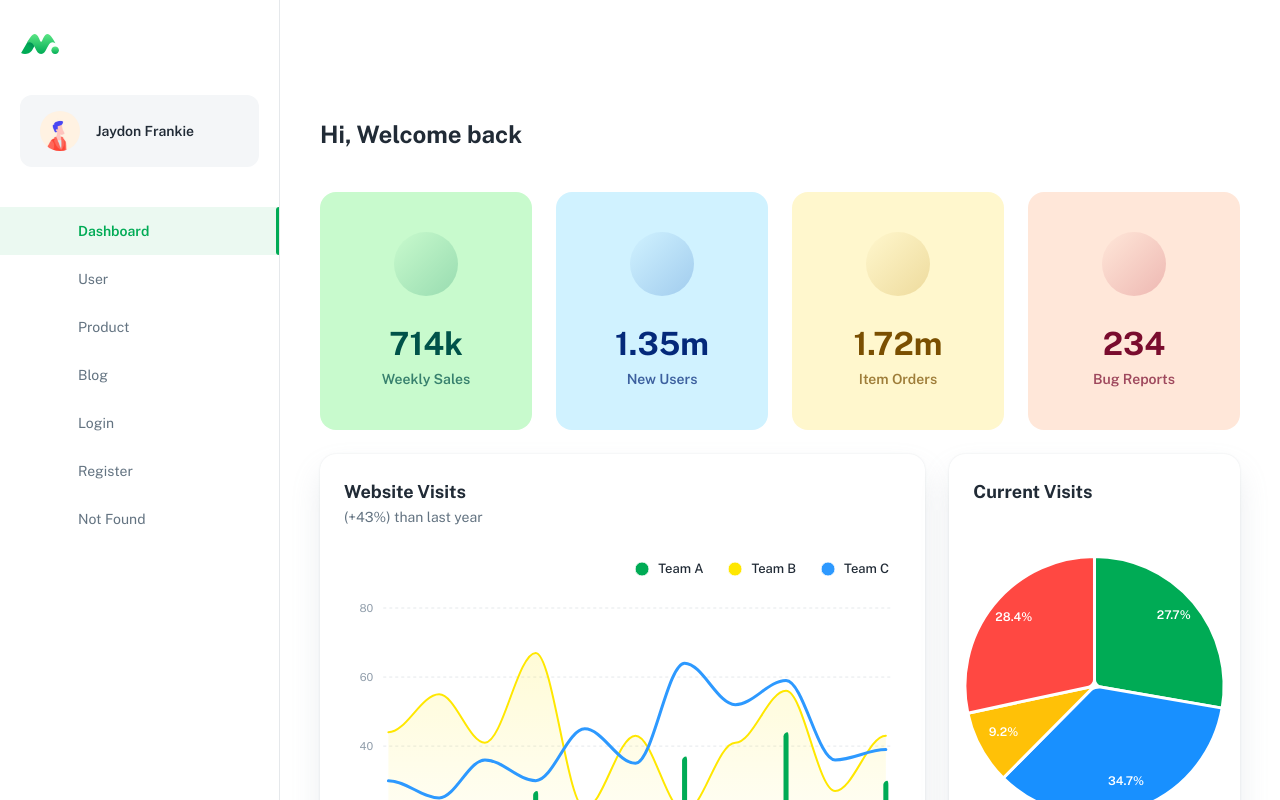
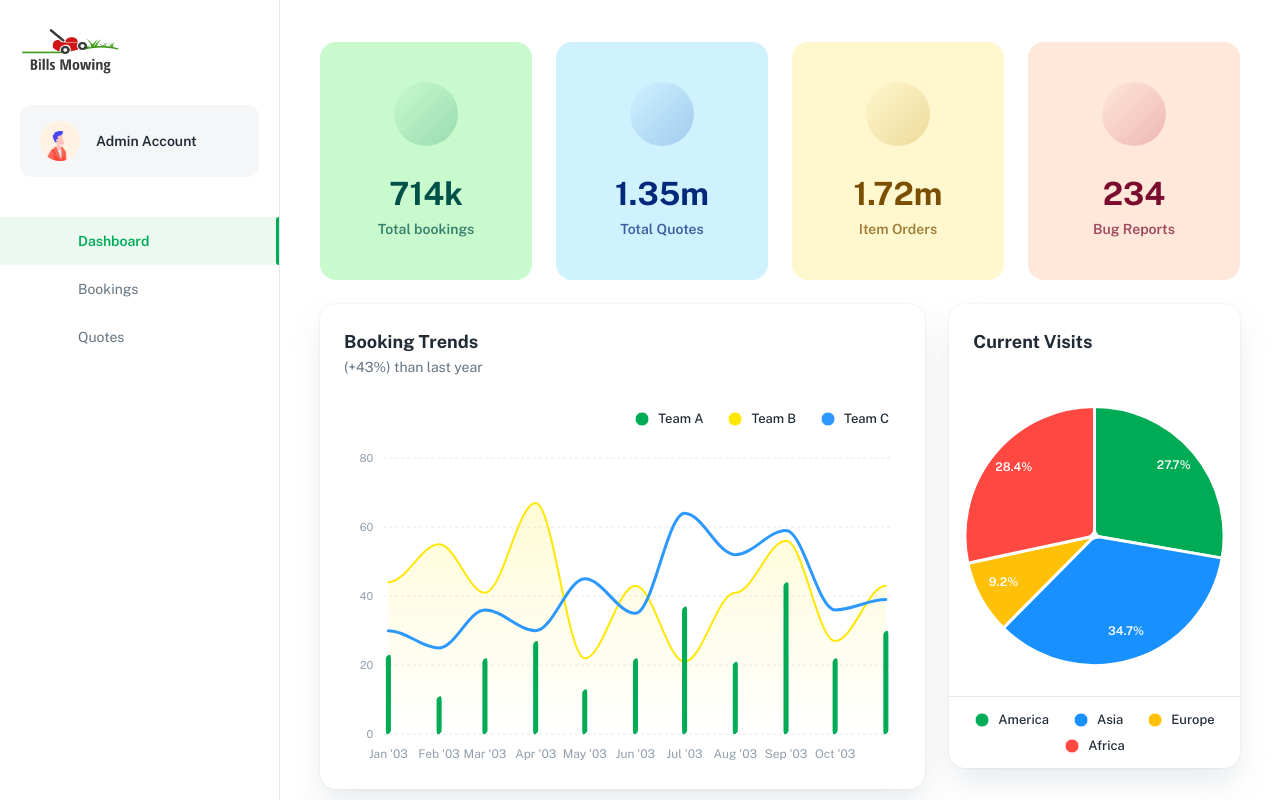
Before and after one commit to b-y-f/Lawn-Mowing-Admin-2021, a React (Create React App) app: page /dashboard/app in a window 1280 px wide. Shown: the top 800 px of the page. Built offline with nearby package versions, Linux system fonts and the light colour scheme; a web font is replaced by a local one.

Commit message:
comment out useless layout

```diff
--- a/src/_mocks_/account.js
+++ b/src/_mocks_/account.js
@@ -1,7 +1,7 @@
 // ----------------------------------------------------------------------
 
 const account = {
-  displayName: 'Jaydon Frankie',
+  displayName: 'Admin Account',
   email: 'demo@minimals.cc',
   photoURL: '/static/mock-images/avatars/avatar_default.jpg'
 };
--- a/src/components/Logo.js
+++ b/src/components/Logo.js
@@ -9,5 +9,5 @@ Logo.propTypes = {
 };
 
 export default function Logo({ sx }) {
-  return <Box component="img" src="/static/logo.svg" sx={{ width: 40, height: 40, ...sx }} />;
+  return <Box component="img" src="/static/logo.png" sx={{ width: 100, height: 50, ...sx }} />;
 }
--- a/src/components/_dashboard/app/AppNewUsers.js
+++ b/src/components/_dashboard/app/AppTotalBookings.js
@@ -1,5 +1,5 @@
 import { Icon } from '@iconify/react';
-import appleFilled from '@iconify/icons-ant-design/apple-filled';
+import androidFilled from '@iconify/icons-ant-design/android-filled';
 // material
 import { alpha, styled } from '@mui/material/styles';
 import { Card, Typography } from '@mui/material';
@@ -12,8 +12,8 @@ const RootStyle = styled(Card)(({ theme }) => ({
   boxShadow: 'none',
   textAlign: 'center',
   padding: theme.spacing(5, 0),
-  color: theme.palette.info.darker,
-  backgroundColor: theme.palette.info.lighter
+  color: theme.palette.primary.darker,
+  backgroundColor: theme.palette.primary.lighter
 }));
 
 const IconWrapperStyle = styled('div')(({ theme }) => ({
@@ -25,26 +25,26 @@ const IconWrapperStyle = styled('div')(({ theme }) => ({
   height: theme.spacing(8),
   justifyContent: 'center',
   marginBottom: theme.spacing(3),
-  color: theme.palette.info.dark,
-  backgroundImage: `linear-gradient(135deg, ${alpha(theme.palette.info.dark, 0)} 0%, ${alpha(
-    theme.palette.info.dark,
+  color: theme.palette.primary.dark,
+  backgroundImage: `linear-gradient(135deg, ${alpha(theme.palette.primary.dark, 0)} 0%, ${alpha(
+    theme.palette.primary.dark,
     0.24
   )} 100%)`
 }));
 
 // ----------------------------------------------------------------------
 
-const TOTAL = 1352831;
+const TOTAL = 714000;
 
-export default function AppNewUsers() {
+export default function AppTotalBookings() {
   return (
     <RootStyle>
       <IconWrapperStyle>
-        <Icon icon={appleFilled} width={24} height={24} />
+        <Icon icon={androidFilled} width={24} height={24} />
       </IconWrapperStyle>
       <Typography variant="h3">{fShortenNumber(TOTAL)}</Typography>
       <Typography variant="subtitle2" sx={{ opacity: 0.72 }}>
-        New Users
+        Total bookings
       </Typography>
     </RootStyle>
   );
--- a/src/components/_dashboard/app/AppWeeklySales.js
+++ b/src/components/_dashboard/app/AppTotalQuotes.js
@@ -1,5 +1,5 @@
 import { Icon } from '@iconify/react';
-import androidFilled from '@iconify/icons-ant-design/android-filled';
+import appleFilled from '@iconify/icons-ant-design/apple-filled';
 // material
 import { alpha, styled } from '@mui/material/styles';
 import { Card, Typography } from '@mui/material';
@@ -12,8 +12,8 @@ const RootStyle = styled(Card)(({ theme }) => ({
   boxShadow: 'none',
   textAlign: 'center',
   padding: theme.spacing(5, 0),
-  color: theme.palette.primary.darker,
-  backgroundColor: theme.palette.primary.lighter
+  color: theme.palette.info.darker,
+  backgroundColor: theme.palette.info.lighter
 }));
 
 const IconWrapperStyle = styled('div')(({ theme }) => ({
@@ -25,26 +25,26 @@ const IconWrapperStyle = styled('div')(({ theme }) => ({
   height: theme.spacing(8),
   justifyContent: 'center',
   marginBottom: theme.spacing(3),
-  color: theme.palette.primary.dark,
-  backgroundImage: `linear-gradient(135deg, ${alpha(theme.palette.primary.dark, 0)} 0%, ${alpha(
-    theme.palette.primary.dark,
+  color: theme.palette.info.dark,
+  backgroundImage: `linear-gradient(135deg, ${alpha(theme.palette.info.dark, 0)} 0%, ${alpha(
+    theme.palette.info.dark,
     0.24
   )} 100%)`
 }));
 
 // ----------------------------------------------------------------------
 
-const TOTAL = 714000;
+const TOTAL = 1352831;
 
-export default function AppWeeklySales() {
+export default function AppTotalQuotes() {
   return (
     <RootStyle>
       <IconWrapperStyle>
-        <Icon icon={androidFilled} width={24} height={24} />
+        <Icon icon={appleFilled} width={24} height={24} />
       </IconWrapperStyle>
       <Typography variant="h3">{fShortenNumber(TOTAL)}</Typography>
       <Typography variant="subtitle2" sx={{ opacity: 0.72 }}>
-        Weekly Sales
+        Total Quotes
       </Typography>
     </RootStyle>
   );
--- a/src/components/_dashboard/app/AppWebsiteVisits.js
+++ b/src/components/_dashboard/app/AppWebsiteVisits.js
@@ -60,7 +60,7 @@ export default function AppWebsiteVisits() {
 
   return (
     <Card>
-      <CardHeader title="Website Visits" subheader="(+43%) than last year" />
+      <CardHeader title="Booking Trends" subheader="(+43%) than last year" />
       <Box sx={{ p: 3, pb: 1 }} dir="ltr">
         <ReactApexChart type="line" series={CHART_DATA} options={chartOptions} height={364} />
       </Box>
--- a/src/components/_dashboard/app/index.js
+++ b/src/components/_dashboard/app/index.js
@@ -4,9 +4,9 @@ export { default as AppCurrentSubject } from './AppCurrentSubject';
 export { default as AppCurrentVisits } from './AppCurrentVisits';
 export { default as AppItemOrders } from './AppItemOrders';
 export { default as AppNewsUpdate } from './AppNewsUpdate';
-export { default as AppNewUsers } from './AppNewUsers';
+export { default as AppTotalQuotes } from './AppTotalQuotes';
 export { default as AppOrderTimeline } from './AppOrderTimeline';
 export { default as AppTasks } from './AppTasks';
 export { default as AppTrafficBySite } from './AppTrafficBySite';
 export { default as AppWebsiteVisits } from './AppWebsiteVisits';
-export { default as AppWeeklySales } from './AppWeeklySales';
+export { default as AppTotalBookings } from './AppTotalBookings';
--- a/src/layouts/dashboard/SidebarConfig.js
+++ b/src/layouts/dashboard/SidebarConfig.js
@@ -2,10 +2,10 @@ import { Icon } from '@iconify/react';
 import pieChart2Fill from '@iconify/icons-eva/pie-chart-2-fill';
 import peopleFill from '@iconify/icons-eva/people-fill';
 import shoppingBagFill from '@iconify/icons-eva/shopping-bag-fill';
-import fileTextFill from '@iconify/icons-eva/file-text-fill';
-import lockFill from '@iconify/icons-eva/lock-fill';
-import personAddFill from '@iconify/icons-eva/person-add-fill';
-import alertTriangleFill from '@iconify/icons-eva/alert-triangle-fill';
+// import fileTextFill from '@iconify/icons-eva/file-text-fill';
+// import lockFill from '@iconify/icons-eva/lock-fill';
+// import personAddFill from '@iconify/icons-eva/person-add-fill';
+// import alertTriangleFill from '@iconify/icons-eva/alert-triangle-fill';
 
 // ----------------------------------------------------------------------
 
@@ -18,35 +18,35 @@ const sidebarConfig = [
     icon: getIcon(pieChart2Fill)
   },
   {
-    title: 'user',
+    title: 'bookings',
     path: '/dashboard/user',
     icon: getIcon(peopleFill)
   },
   {
-    title: 'product',
+    title: 'quotes',
     path: '/dashboard/products',
     icon: getIcon(shoppingBagFill)
-  },
-  {
-    title: 'blog',
-    path: '/dashboard/blog',
-    icon: getIcon(fileTextFill)
-  },
-  {
-    title: 'login',
-    path: '/login',
-    icon: getIcon(lockFill)
-  },
-  {
-    title: 'register',
-    path: '/register',
-    icon: getIcon(personAddFill)
-  },
-  {
-    title: 'Not found',
-    path: '/404',
-    icon: getIcon(alertTriangleFill)
   }
+  // {
+  //   title: 'blog',
+  //   path: '/dashboard/blog',
+  //   icon: getIcon(fileTextFill)
+  // },
+  // {
+  //   title: 'login',
+  //   path: '/login',
+  //   icon: getIcon(lockFill)
+  // },
+  // {
+  //   title: 'register',
+  //   path: '/register',
+  //   icon: getIcon(personAddFill)
+  // },
+  // {
+  //   title: 'Not found',
+  //   path: '/404',
+  //   icon: getIcon(alertTriangleFill)
+  // }
 ];
 
 export default sidebarConfig;
--- a/src/layouts/dashboard/index.js
+++ b/src/layouts/dashboard/index.js
@@ -24,7 +24,7 @@ const MainStyle = styled('div')(({ theme }) => ({
   paddingTop: APP_BAR_MOBILE + 24,
   paddingBottom: theme.spacing(10),
   [theme.breakpoints.up('lg')]: {
-    paddingTop: APP_BAR_DESKTOP + 24,
+    paddingTop: APP_BAR_DESKTOP - 50,
     paddingLeft: theme.spacing(2),
     paddingRight: theme.spacing(2)
   }
--- a/src/pages/DashboardApp.js
+++ b/src/pages/DashboardApp.js
@@ -1,18 +1,15 @@
 // material
-import { Box, Grid, Container, Typography } from '@mui/material';
+import { Grid, Container } from '@mui/material';
+import { useEffect } from 'react';
 // components
 import Page from '../components/Page';
 import {
-  AppTasks,
-  AppNewUsers,
+  AppTotalQuotes,
   AppBugReports,
   AppItemOrders,
-  AppNewsUpdate,
-  AppWeeklySales,
-  AppOrderTimeline,
+  AppTotalBookings,
   AppCurrentVisits,
   AppWebsiteVisits,
-  AppTrafficBySite,
   AppCurrentSubject,
   AppConversionRates
 } from '../components/_dashboard/app';
@@ -20,18 +17,19 @@ import {
 // ----------------------------------------------------------------------
 
 export default function DashboardApp() {
+  useEffect(() => {}, []);
   return (
     <Page title="Dashboard | Minimal-UI">
       <Container maxWidth="xl">
-        <Box sx={{ pb: 5 }}>
+        {/* <Box sx={{ pb: 5 }}>
           <Typography variant="h4">Hi, Welcome back</Typography>
-        </Box>
+        </Box> */}
         <Grid container spacing={3}>
           <Grid item xs={12} sm={6} md={3}>
-            <AppWeeklySales />
+            <AppTotalBookings />
           </Grid>
           <Grid item xs={12} sm={6} md={3}>
-            <AppNewUsers />
+            <AppTotalQuotes />
           </Grid>
           <Grid item xs={12} sm={6} md={3}>
             <AppItemOrders />
@@ -56,7 +54,7 @@ export default function DashboardApp() {
             <AppCurrentSubject />
           </Grid>
 
-          <Grid item xs={12} md={6} lg={8}>
+          {/* <Grid item xs={12} md={6} lg={8}>
             <AppNewsUpdate />
           </Grid>
 
@@ -70,7 +68,7 @@ export default function DashboardApp() {
 
           <Grid item xs={12} md={6} lg={8}>
             <AppTasks />
-          </Grid>
+          </Grid> */}
         </Grid>
       </Container>
     </Page>
--- a/src/routes.js
+++ b/src/routes.js
@@ -3,8 +3,6 @@ import { Navigate, useRoutes } from 'react-router-dom';
 import DashboardLayout from './layouts/dashboard';
 import LogoOnlyLayout from './layouts/LogoOnlyLayout';
 //
-import Login from './pages/Login';
-import Register from './pages/Register';
 import DashboardApp from './pages/DashboardApp';
 import Products from './pages/Products';
 import Blog from './pages/Blog';
@@ -30,8 +28,8 @@ export default function Router() {
       path: '/',
       element: <LogoOnlyLayout />,
       children: [
-        { path: 'login', element: <Login /> },
-        { path: 'register', element: <Register /> },
+        // { path: 'login', element: <Login /> },
+        // { path: 'register', element: <Register /> },
         { path: '404', element: <NotFound /> },
         { path: '/', element: <Navigate to="/dashboard" /> },
         { path: '*', element: <Navigate to="/404" /> }
```
Also changed, not shown: public/static/logo.png (added), public/static/logo.svg (deleted).
